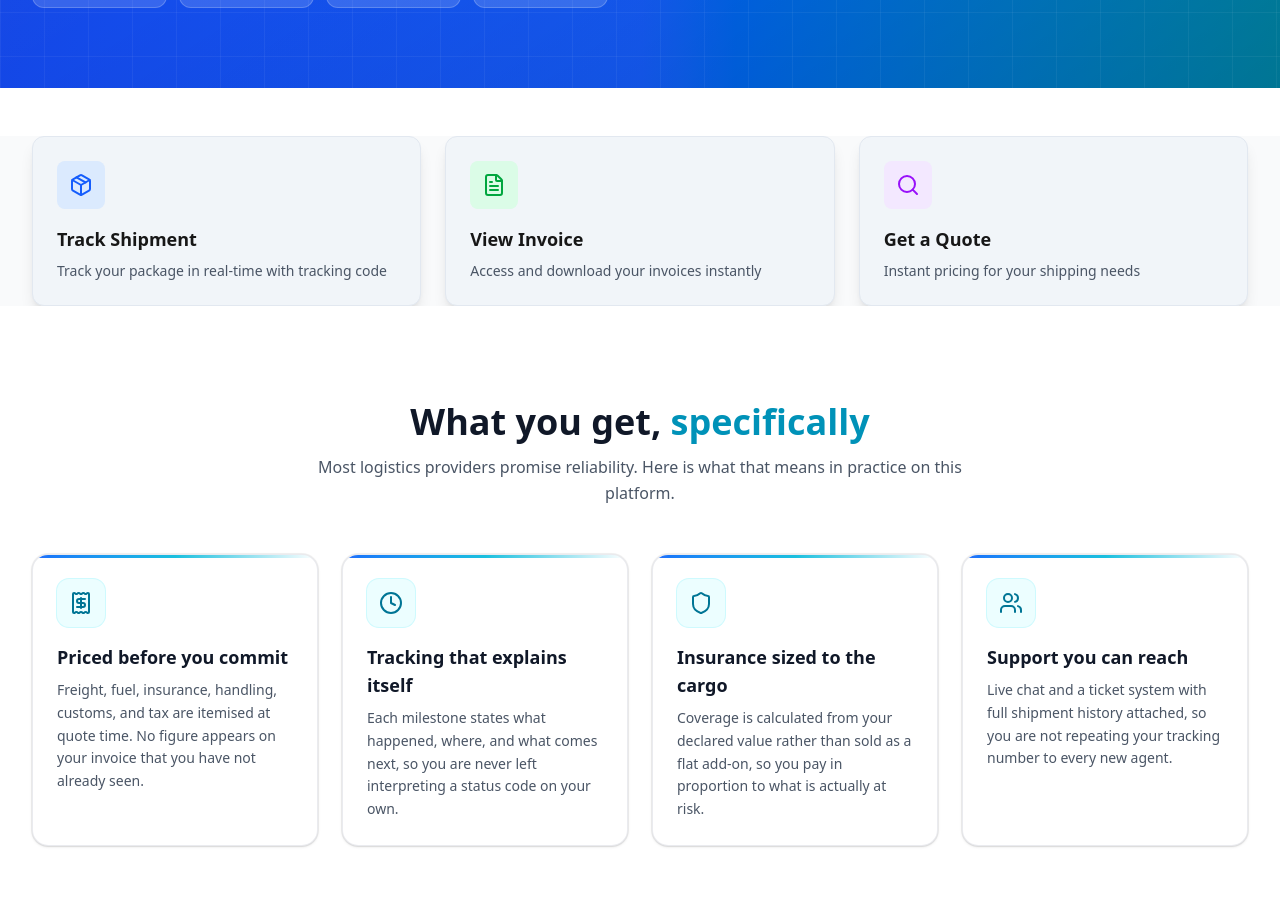
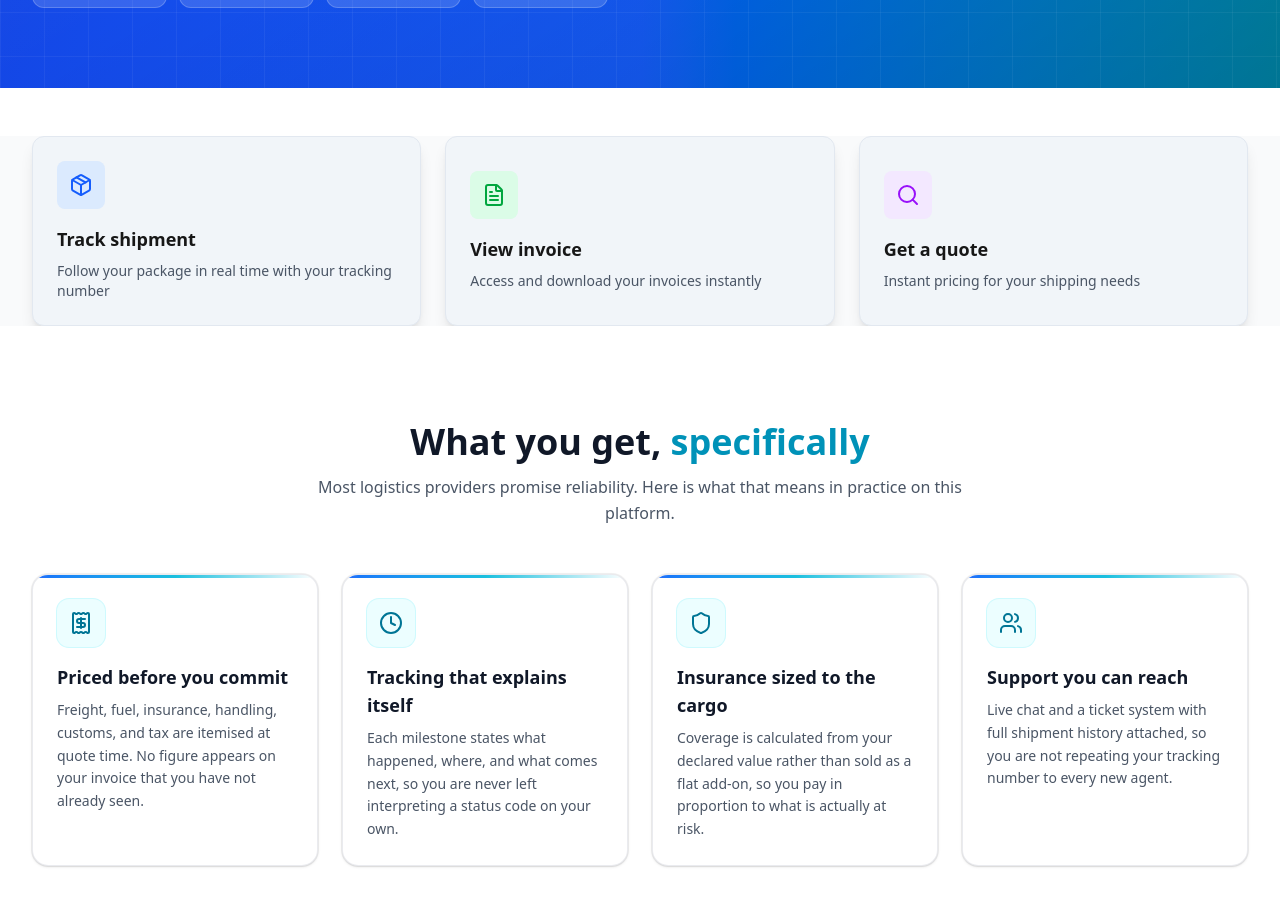
Before and after one commit to Mosco267/exodus-logistics-platform, a Next.js app: page /en in a window 1280 px wide. Shown: the part 860-1766 px from the top of the page. Built offline with nearby package versions, Linux system fonts and the light colour scheme; no server answers.

Commit message:
Fix email template system and timeline email sync

```diff
--- a/src/components/QuickActions.tsx
+++ b/src/components/QuickActions.tsx
@@ -1,6 +1,7 @@
 'use client';
 
 import { motion } from 'framer-motion';
+import { useIntl } from 'react-intl';
 import { Search, Package, FileText } from 'lucide-react';
 
 interface QuickActionsProps {
@@ -10,6 +11,36 @@ interface QuickActionsProps {
 }
 
 export default function QuickActions({ onTrackClick, onInvoiceClick, onQuoteClick }: QuickActionsProps) {
+  const intl = useIntl();
+  const t = (id: string) => intl.formatMessage({ id });
+
+  const cards = [
+    {
+      icon: Package,
+      iconBg: 'bg-blue-100',
+      iconColor: 'text-blue-600',
+      title: t('QuickActions.trackTitle'),
+      desc: t('QuickActions.trackDesc'),
+      onClick: onTrackClick,
+    },
+    {
+      icon: FileText,
+      iconBg: 'bg-green-100',
+      iconColor: 'text-green-600',
+      title: t('QuickActions.invoiceTitle'),
+      desc: t('QuickActions.invoiceDesc'),
+      onClick: onInvoiceClick,
+    },
+    {
+      icon: Search,
+      iconBg: 'bg-purple-100',
+      iconColor: 'text-purple-600',
+      title: t('QuickActions.quoteTitle'),
+      desc: t('QuickActions.quoteDesc'),
+      onClick: onQuoteClick,
+    },
+  ];
+
   return (
     <motion.div
       initial={{ opacity: 0, y: 20 }}
@@ -18,51 +49,23 @@ export default function QuickActions({ onTrackClick, onInvoiceClick, onQuoteClic
       className="max-w-7xl mx-auto px-4 sm:px-6 lg:px-8 mt-12"
     >
       <div className="grid grid-cols-1 md:grid-cols-3 gap-6">
+        {cards.map(({ icon: Icon, iconBg, iconColor, title, desc, onClick }) => (
           <motion.button
+            key={title}
             whileHover={{ scale: 1.02 }}
             whileTap={{ scale: 0.98 }}
-  onClick={onTrackClick}
-  className="card text-left shadow-2xl hover:shadow-3xl transition-shadow duration-500 cursor-pointer"
+            onClick={onClick}
+            className="card text-left shadow-2xl hover:shadow-3xl transition-shadow duration-500 cursor-pointer focus:outline-none focus-visible:ring-2 focus-visible:ring-blue-500 focus-visible:ring-offset-2"
           >
-
             <div className="flex items-center mb-4">
-            <div className="bg-blue-100 p-3 rounded-lg">
-              <Package className="w-6 h-6 text-blue-600" />
+              <div className={`${iconBg} p-3 rounded-lg`}>
+                <Icon className={`w-6 h-6 ${iconColor}`} />
               </div>
             </div>
-          <h3 className="text-lg font-semibold mb-2">Track Shipment</h3>
-          <p className="text-gray-600 text-sm">Track your package in real-time with tracking code</p>
+            <h3 className="text-lg font-semibold mb-2">{title}</h3>
+            <p className="text-gray-600 text-sm">{desc}</p>
           </motion.button>
-
-        <motion.button
-  whileHover={{ scale: 1.02 }}
-  whileTap={{ scale: 0.98 }}
-  onClick={onTrackClick}
-  className="card text-left shadow-2xl hover:shadow-3xl transition-shadow duration-500 cursor-pointer"
->
-          <div className="flex items-center mb-4">
-            <div className="bg-green-100 p-3 rounded-lg">
-              <FileText className="w-6 h-6 text-green-600" />
-            </div>
-          </div>
-          <h3 className="text-lg font-semibold mb-2">View Invoice</h3>
-          <p className="text-gray-600 text-sm">Access and download your invoices instantly</p>
-        </motion.button>
-
-        <motion.button
-  whileHover={{ scale: 1.02 }}
-  whileTap={{ scale: 0.98 }}
-  onClick={onTrackClick}
-  className="card text-left shadow-2xl hover:shadow-3xl transition-shadow duration-500 cursor-pointer"
->
-          <div className="flex items-center mb-4">
-            <div className="bg-purple-100 p-3 rounded-lg">
-              <Search className="w-6 h-6 text-purple-600" />
-            </div>
-          </div>
-          <h3 className="text-lg font-semibold mb-2">Get a Quote</h3>
-          <p className="text-gray-600 text-sm">Instant pricing for your shipping needs</p>
-        </motion.button>
+        ))}
       </div>
     </motion.div>
   );
```
Also changed, not shown: src/messages/de.json, src/messages/en.json, src/messages/es.json, src/messages/fr.json. Lines whose indentation alone changed are shown as unchanged.
